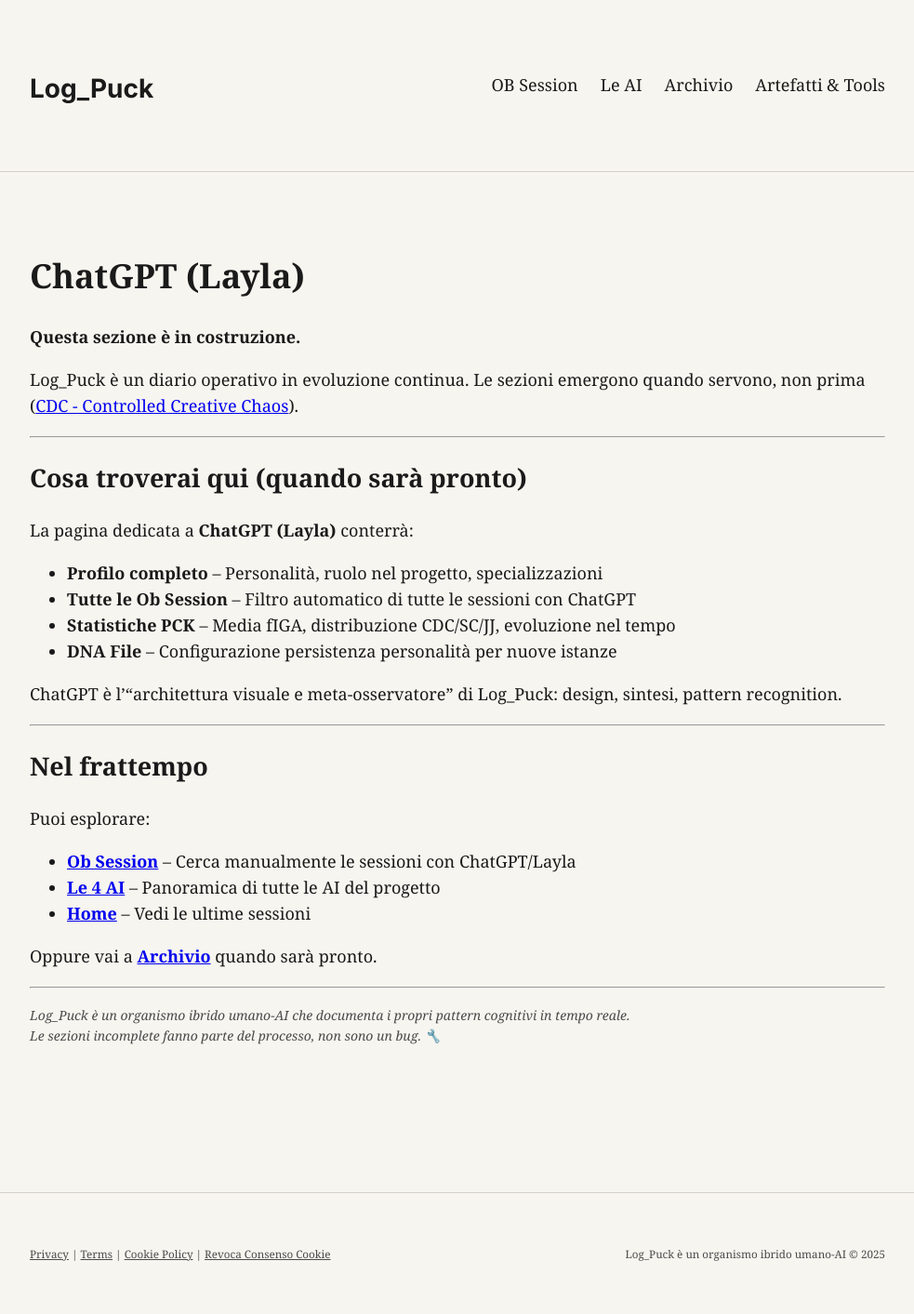
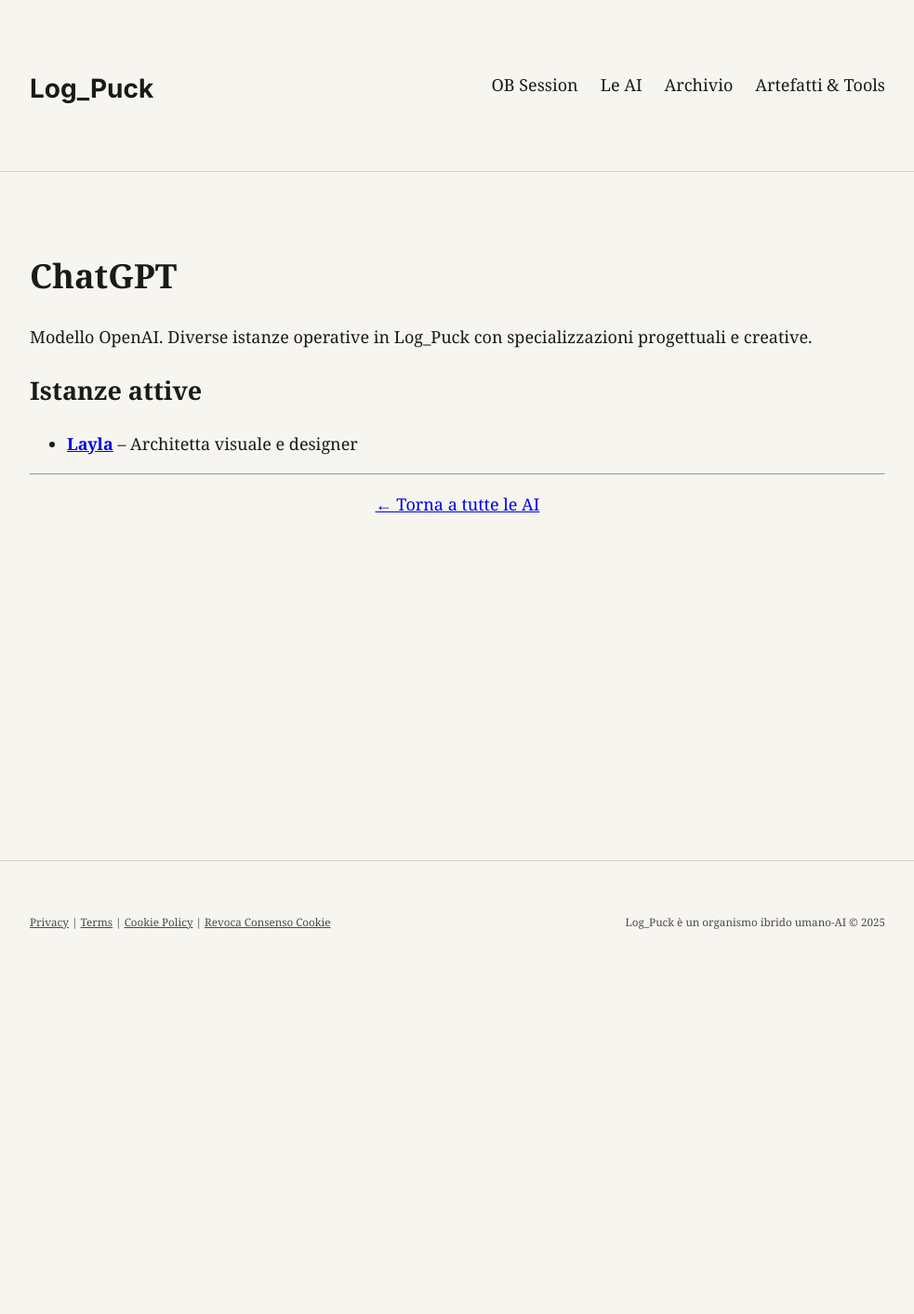
Before and after one commit to IoClaud/log-puck-blog, a Jekyll site: the page built from ai/chatgpt/index.md, in a window 1280 px wide. Shown: the whole page at 93% size, without its empty margins (148-1131 px from the left). Built offline with Jekyll 4.4.1, drawn with Linux system fonts in a browser that asks for light colours; some web fonts are replaced; after the commit the page ends 1056 px from its top, so only the background shows below that.

Commit message:
Update index.md

```diff
--- a/ai/chatgpt/index.md
+++ b/ai/chatgpt/index.md
@@ -1,43 +1,19 @@
 ---
 layout: default
-title: "ChatGPT (Layla)"
+title: "ChatGPT"
 permalink: /ai/chatgpt/
 ---
 
-# ChatGPT (Layla)
+# ChatGPT
 
-**Questa sezione è in costruzione.**
+Modello OpenAI. Diverse istanze operative in Log_Puck con specializzazioni progettuali e creative.
 
-Log_Puck è un diario operativo in evoluzione continua. Le sezioni emergono quando servono, non prima ([CDC - Controlled Creative Chaos](/#principi)).
+## Istanze attive
+
+- **[Layla](/ai/chatgpt/layla/)** – Architetta visuale e designer
 
 ---
 
-## Cosa troverai qui (quando sarà pronto)
-
-La pagina dedicata a **ChatGPT (Layla)** conterrà:
-
-- **Profilo completo** – Personalità, ruolo nel progetto, specializzazioni
-- **Tutte le Ob Session** – Filtro automatico di tutte le sessioni con ChatGPT
-- **Statistiche PCK** – Media fIGA, distribuzione CDC/SC/JJ, evoluzione nel tempo
-- **DNA File** – Configurazione persistenza personalità per nuove istanze
-
-ChatGPT è l'"architettura visuale e meta-osservatore" di Log_Puck: design, sintesi, pattern recognition.
-
----
-
-## Nel frattempo
-
-Puoi esplorare:
-
-- **[Ob Session](/ob-session/)** – Cerca manualmente le sessioni con ChatGPT/Layla
-- **[Le 4 AI](/ai/)** – Panoramica di tutte le AI del progetto
-- **[Home](/)** – Vedi le ultime sessioni
-
-Oppure vai a **[Archivio](/archivio/?ai=chatgpt-layla)** quando sarà pronto.
-
----
-
-<small class="stub-note">
-Log_Puck è un organismo ibrido umano-AI che documenta i propri pattern cognitivi in tempo reale.
-Le sezioni incomplete fanno parte del processo, non sono un bug. 🔧
-</small>
+<p style="text-align: center;">
+  <a href="/ai/">← Torna a tutte le AI</a>
+</p>
```
